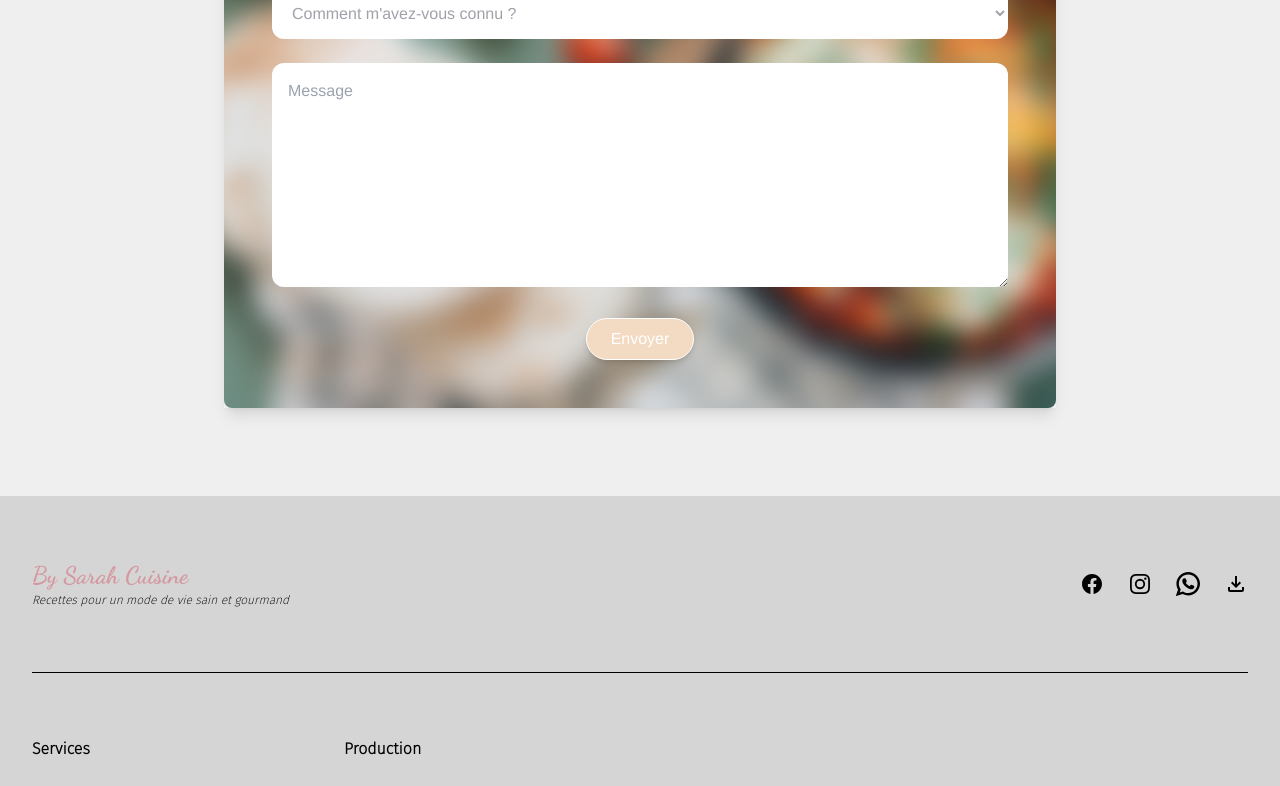
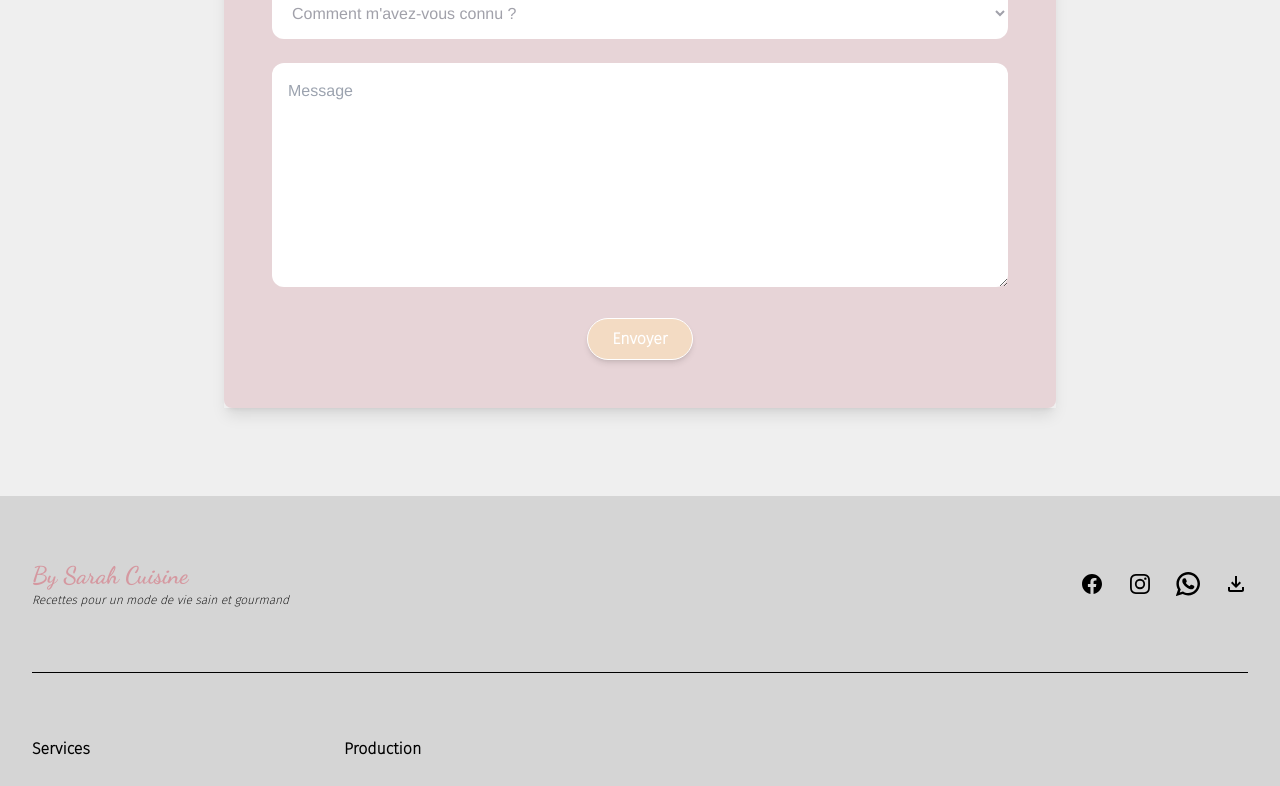
Before and after one commit to franzhopp/By-Sarah-Cuisine, a React (Vite) app: page /devisgratuit in a window 1280 px wide. Shown: the part 998-1784 px from the top of the page. Built offline with nearby package versions, Linux system fonts and the light colour scheme.

Commit message:
[ADD] update

```diff
--- a/src/Components/Contact/form-contact.jsx
+++ b/src/Components/Contact/form-contact.jsx
@@ -79,7 +79,7 @@ const Form = () => {
 
               <button
                 type="submit"
-                className="bg-f3dbc3 shadow-md px-6 py-2 border rounded-3xl text-white"
+                className="bg-f3dbc3 font-sans-serif font-extrabold shadow-md px-6 py-2 border rounded-3xl text-white"
               >
                 Envoyer
               </button>
--- a/src/Components/Footer/footer.jsx
+++ b/src/Components/Footer/footer.jsx
@@ -115,14 +115,10 @@ const Footer = () => {
             </li>
 
             <li>
-              <a
-                href="/public/FLYER.png"
-                download="FLYER.png"
-                className="text-black transition hover:opacity-75"
-              >
+              <a download href="./Flyer/FLYER.png">
                 <span className="sr-only">Download flyer</span>
 
-                <MdOutlineFileDownload className="h-6 w-6" />
+                <MdOutlineFileDownload className="h-6 w-6 text-black" />
               </a>
             </li>
           </ul>
--- a/src/Pages/Devis/devis.jsx
+++ b/src/Pages/Devis/devis.jsx
@@ -22,9 +22,7 @@ const Devis = () => {
               </div>
             </div>
 
-            <div
-              className="bg-devis rounded-lg"
-            >
+            <div className="bg-devis-color rounded-lg">
               <div className="bg-gray-100 p-8 mb-10 shadow-lg lg:col-span-3 lg:p-12">
                 <form action="" className="space-y-4">
                   <div>
@@ -140,7 +138,7 @@ const Devis = () => {
                   <div className="flex justify-center items-center mt-4">
                     <button
                       type="submit"
-                      className="bg-f3dbc3 shadow-md px-6 py-2 border rounded-3xl text-white"
+                      className="bg-f3dbc3 font-sans-serif font-extrabold shadow-md px-6 py-2 border rounded-3xl text-white"
                     >
                       Envoyer
                     </button>
--- a/src/Pages/Services/services.jsx
+++ b/src/Pages/Services/services.jsx
@@ -1,5 +1,5 @@
 import NavbarServices from "../../Components/Navigation/navbar-services";
-// import Image from "../../assets/brush.png";
+import Image from "../../assets/template.png";
 
 const Services = () => {
   return (
```
Also changed, not shown: src/Components/Footer/Flyer/FLYER.png (renamed from public/FLYER.png), src/assets/template.png (added).
